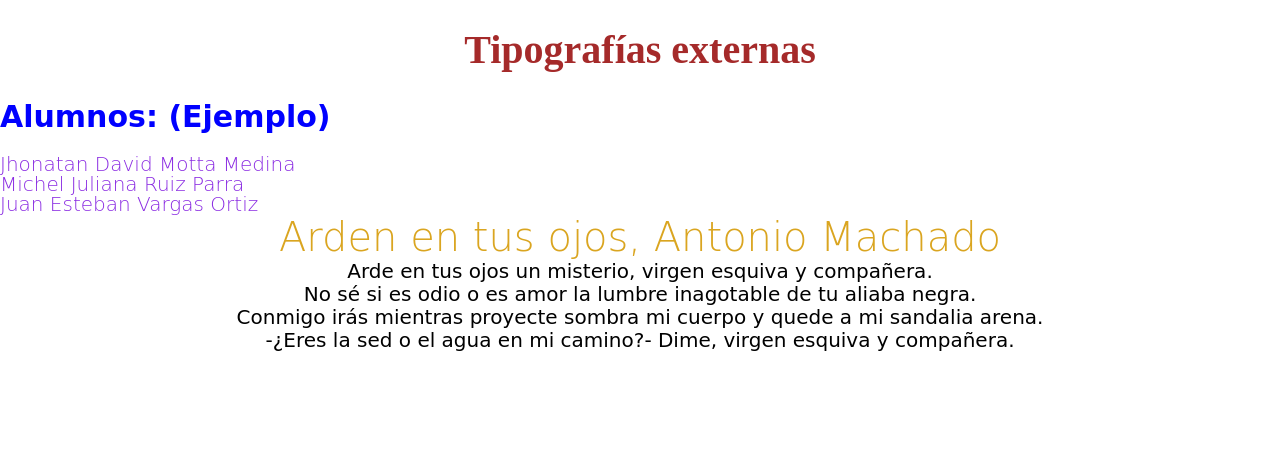
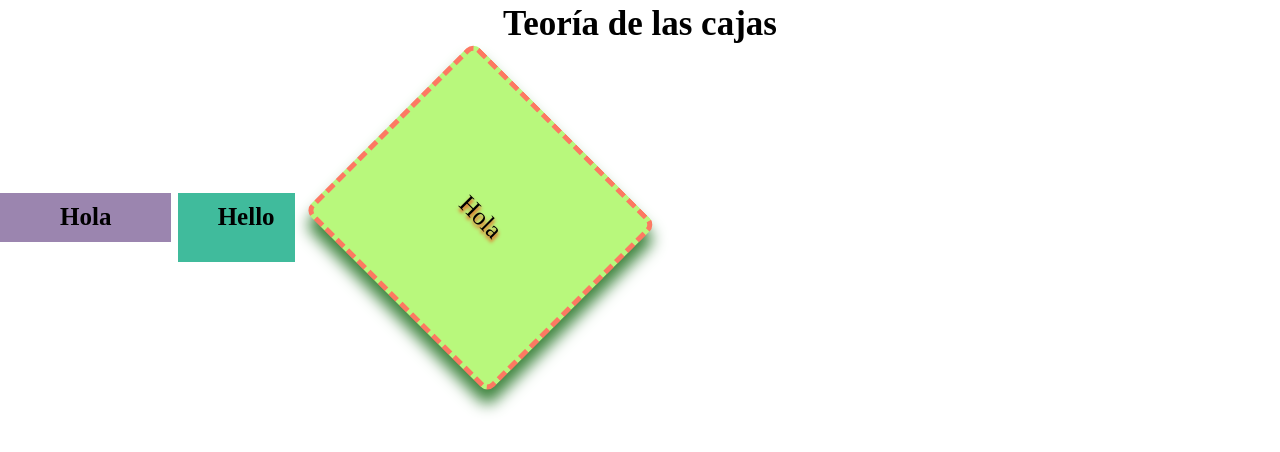
Before and after one commit to JhonatanDavidMottaMedinaADSO/Actividad-CSS, a plain HTML site: page index.html in a window 1280 px wide. Drawn offline with Linux system fonts and the light colour scheme.

Commit message:
Cajas hasta Sombras

```diff
--- a/index.html
+++ b/index.html
@@ -10,23 +10,10 @@
     <link rel="stylesheet" href="normalize.css">
 </head>
 <body>
-    <h1 id="titulo">Tipografías externas</h1>
-    <div class="form-student">
-        <h1 class="form-student__h1">Alumnos: (Ejemplo)</h1>
-        <h2 class="form-student__h2">Jhonatan David Motta Medina</h2>
-        <h2 class="form-student__h2">Michel Juliana Ruiz Parra</h2>
-        <h2 class="form-student__h2">Juan Esteban Vargas Ortiz</h2>
-    </div>
-    <div class="poema">
-        <h2 class="poema__h2">Arden en tus ojos, Antonio Machado</h2>
-        <p class="poema__p">Arde en tus ojos un misterio, virgen
-            esquiva y compañera.
-            <br>No sé si es odio o es amor la lumbre
-            inagotable de tu aliaba negra.
-            <br>Conmigo irás mientras proyecte sombra
-            mi cuerpo y quede a mi sandalia arena.
-            <br>-¿Eres la sed o el agua en mi camino?-
-            Dime, virgen esquiva y compañera.</p>
-    </div>
+    <h1 class="h1-first">Teoría de las cajas</h1>
+    <h2 class="h2-first">Hola</h2>
+    <h2 class="h2-second">Hello</h2>
+    <p>Hola</p>
 </body>
+
 </html>
--- a/style.css
+++ b/style.css
@@ -1,41 +1,44 @@
-/* CSS junto con CSS normalize */
-
-#titulo{
- text-align: center;
- font-family:'Marcellus SC', serif;
- color:brown;
- font-size: 40px;
+*{
+    font-size: 25px;
 }
 
-.form-student {
-    font-size: 10px;
+.h1-first {
+    text-align: center;
+    font-size: 35px;
+    line-height: 1px;
+}
+.h2-first {
+    background-color: #9b85af;
+    display: inline-block;
+    padding: 10px 60px;
 }
 
-.form-student__h1 {
-    font-family: 'Arima Madurai', cursive;
-    font-size: 3em;
-    color: blue;
-    font-weight: 200px;
+.h2-second {
+    background-color: #40bb9c;
+    display: inline-block;
+    padding: 10px 20px 30px 40px;
 }
 
-.form-student__h2 {
- font-size: 2em;
- font-family: 'Indie Flower', cursive, sans-serif;
- line-height: 1;
- font-weight: 200;
- color: blueviolet;
+p{
+    background-color: #b8f87c;
+    display: inline-block;
+    padding: 100px;
+    box-sizing: border-box;
+    text-align: center;
+    margin: 50px;
+    border-radius: 10px;
+    border: 5px dashed rgb(253, 121, 98);
+    box-shadow: 10px 10px 15px 0px #3f853f;
+    text-shadow: 2px 2px 4px #f53303;
+    transform: rotate(45deg);
 }
 
-.poema__h2 {
-    font-size: 40px;
-    text-align: center;
-    font-family:'Racing Sans One', cursive;;
-    font-weight: 50;
-    color: goldenrod;
-}
-
-.poema__p {
-    font-size: 20px;
-    text-align: center;
-    font-family: 'Akaya Telivigala', cursive;;
-}
+/* El box model es el modelo en que se trabajan
+las cajas las cuales rango de jerarquía y la forma
+en que se modifica sigue dicho orden el cual es:
+1.content: contenido de la caja
+2.padding: distancia entre el contenido y
+los bordes de la caja
+3.border: propiedad que rodea la caja
+4.margin: distancia entre el borde de la caja y
+el exterior de esta */
```
